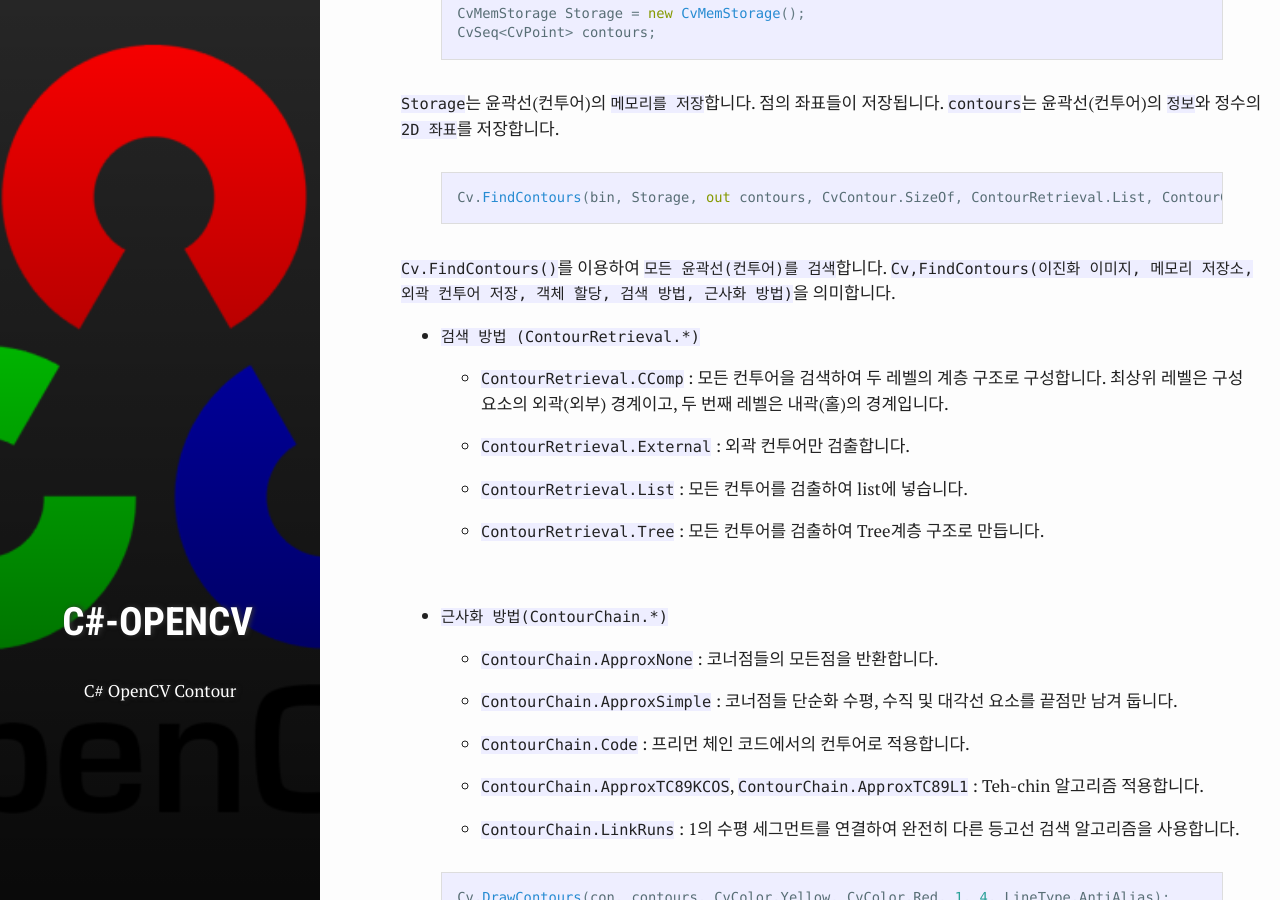
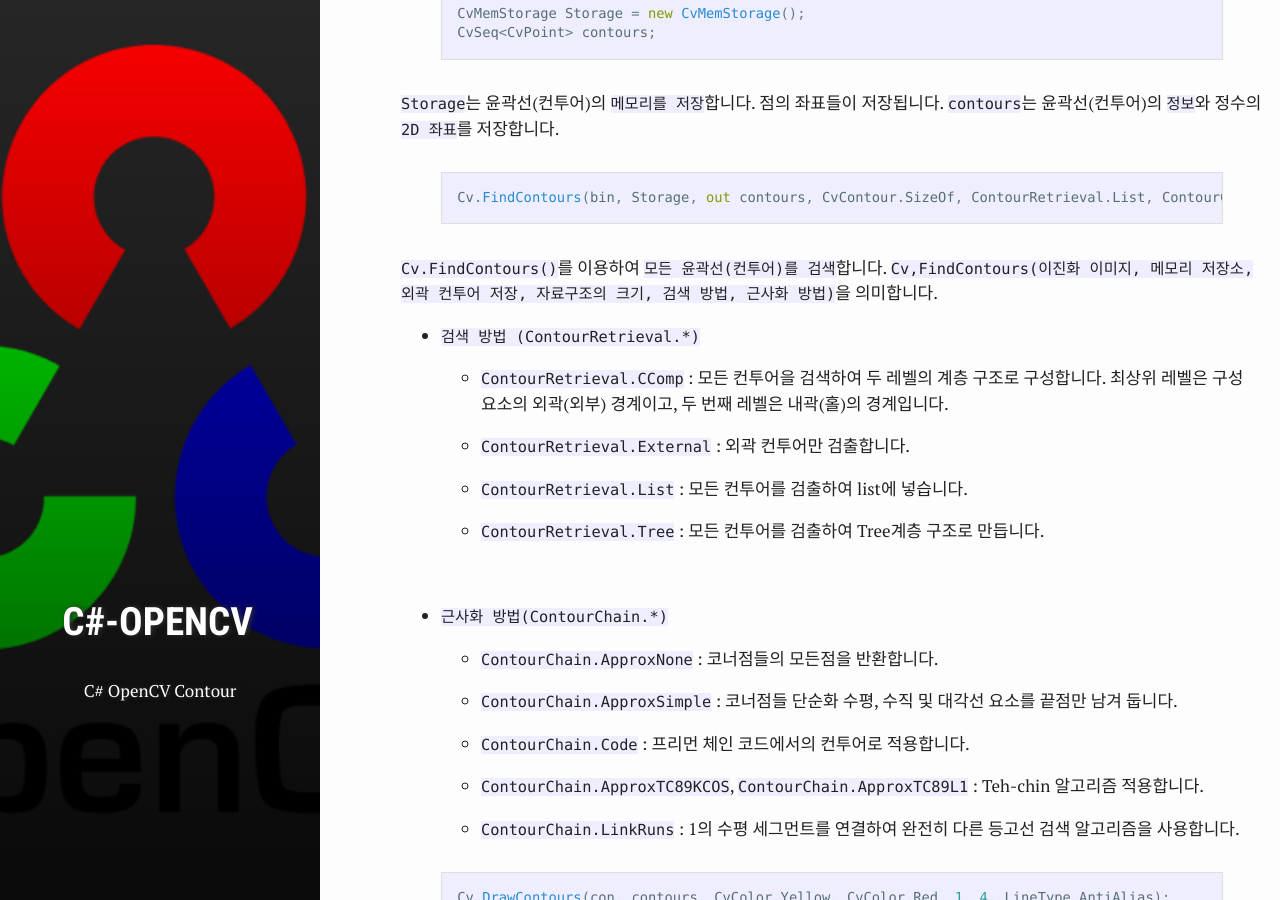
Before and after one commit to test076923/076923.github.io, a Jekyll site: the page built from _posts/2017-11-07-C#-opencv-20.md, in a window 1280 px wide and 900 px high, scrolled down 2613 px. Built offline with Jekyll 4.4.1, drawn with Linux system fonts in a browser that asks for light colours; comment, search, counter and statistics services are not loaded.

Commit message:
Update 2017-11-07-C#-opencv-20.md

```diff
--- a/_posts/2017-11-07-C#-opencv-20.md
+++ b/_posts/2017-11-07-C#-opencv-20.md
@@ -125,7 +125,7 @@ Cv.FindContours(bin, Storage, out contours, CvContour.SizeOf, ContourRetrieval.L
 
 {% endhighlight %}
 
-`Cv.FindContours()`를 이용하여 `모든 윤곽선(컨투어)를 검색`합니다. `Cv,FindContours(이진화 이미지, 메모리 저장소, 외곽 컨투어 저장, 객체 할당, 검색 방법, 근사화 방법)`을 의미합니다.
+`Cv.FindContours()`를 이용하여 `모든 윤곽선(컨투어)를 검색`합니다. `Cv,FindContours(이진화 이미지, 메모리 저장소, 외곽 컨투어 저장, 자료구조의 크기, 검색 방법, 근사화 방법)`을 의미합니다.
 
 * `검색 방법 (ContourRetrieval.*)`
 
```
